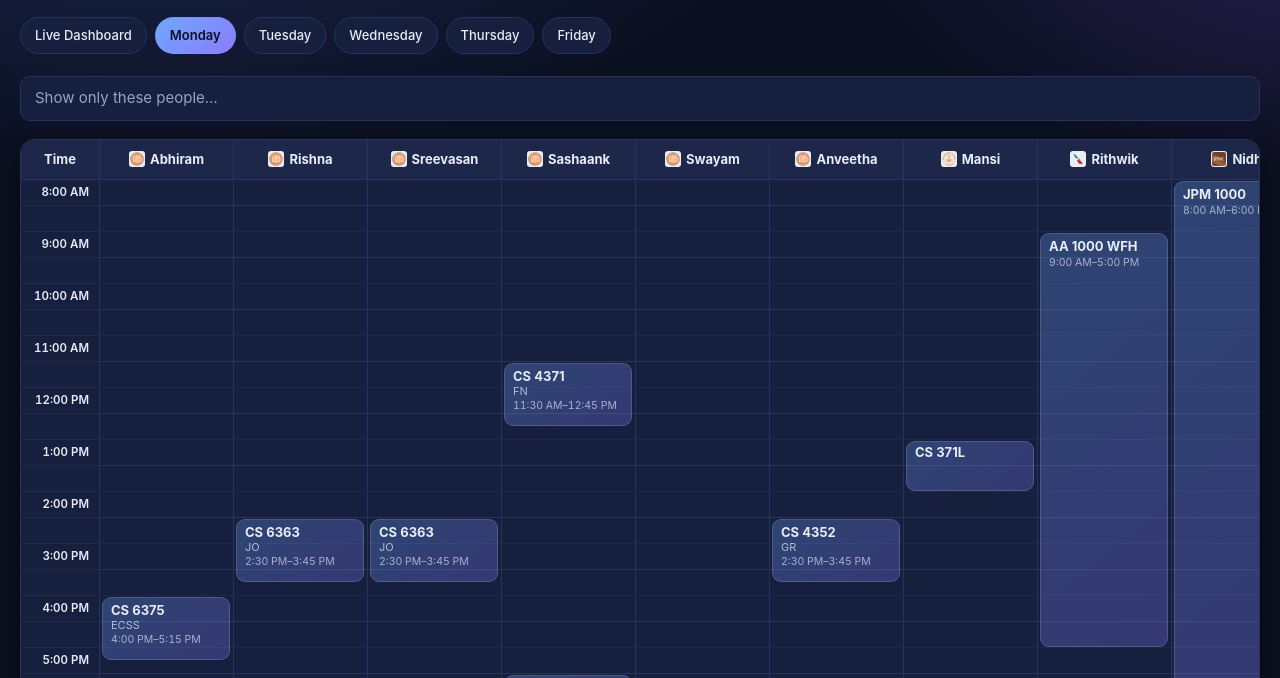
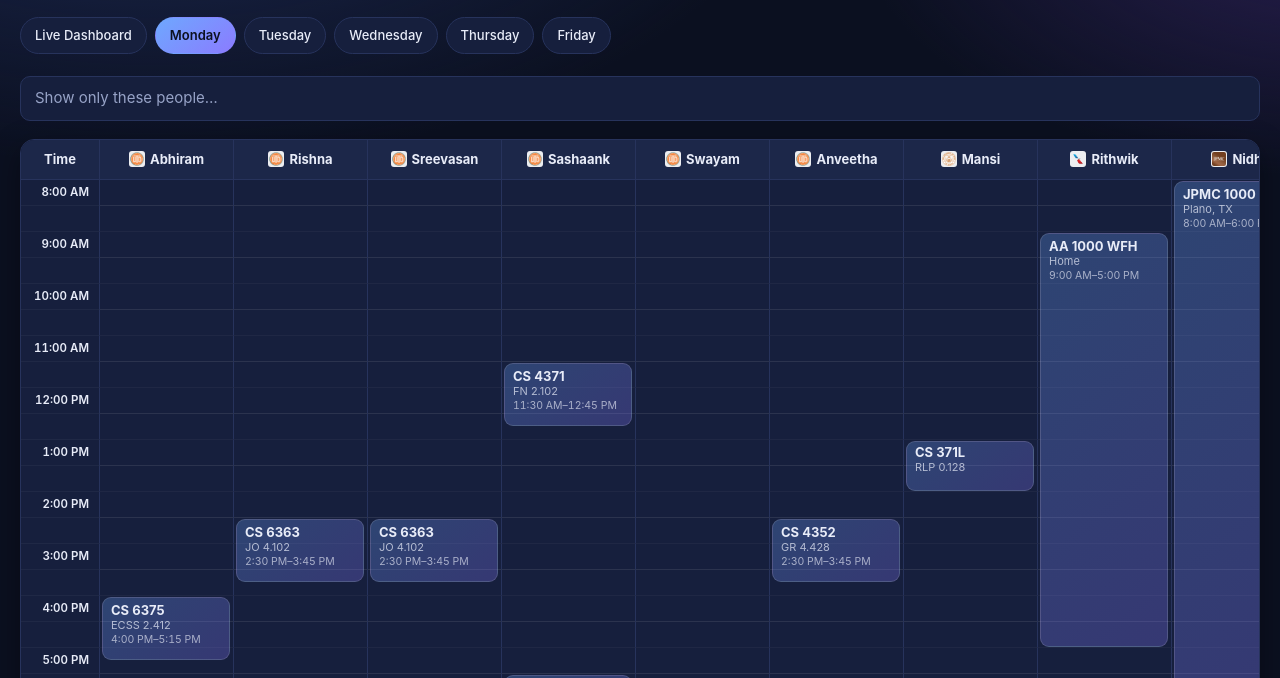
Before and after one commit to RVC13850/Schedule-Viewer, a plain HTML site: page day.html in a window 1280 px wide. Shown: the part 98-776 px from the top of the page. Drawn offline with Linux system fonts and the light colour scheme.

Commit message:
locations added

```diff
--- a/assets/day.js
+++ b/assets/day.js
@@ -57,7 +57,7 @@
       const length = (e.endMinutes - e.startMinutes) / data.slotMinutes;
       const row = Math.floor(offset) + 2;
       const span = Math.max(1, Math.ceil(offset + length) - Math.floor(offset));
-      parts.push(`<div class="ev${length <= 2 ? " short" : ""}" style="grid-column:${idx + 2};grid-row:${row} / span ${span};margin-top:${
+      parts.push(`<div class="ev${length <= 1 ? " tiny" : length <= 2 ? " short" : ""}" style="grid-column:${idx + 2};grid-row:${row} / span ${span};margin-top:${
         ((offset % 1) * SLOT_PX + 1).toFixed(1)}px;height:${(length * SLOT_PX - 2).toFixed(1)}px"
         title="${escapeHtml(person)} — ${escapeHtml(e.title)} ${formatTime(e.startMinutes)}–${formatTime(e.endMinutes)}">
         <b>${escapeHtml(e.title)}</b>
--- a/data/schedule.json
+++ b/data/schedule.json
@@ -70,8 +70,8 @@
       {
         "person": "Nidhi",
         "kind": "work",
-        "title": "JPM 1000",
-        "location": "",
+        "title": "JPMC 1000",
+        "location": "Plano, TX",
         "start": "08:00",
         "end": "18:00",
         "startMinutes": 480,
@@ -82,7 +82,7 @@
         "person": "Rithwik",
         "kind": "work",
         "title": "AA 1000 WFH",
-        "location": "",
+        "location": "Home",
         "start": "09:00",
         "end": "17:00",
         "startMinutes": 540,
@@ -93,7 +93,7 @@
         "person": "Sashaank",
         "kind": "class",
         "title": "CS 4371",
-        "location": "FN",
+        "location": "FN 2.102",
         "start": "11:30",
         "end": "12:45",
         "startMinutes": 690,
@@ -159,7 +159,7 @@
         "person": "Anveetha",
         "kind": "class",
         "title": "CS 4352",
-        "location": "GR",
+        "location": "GR 4.428",
         "start": "14:30",
         "end": "15:45",
         "startMinutes": 870,
@@ -170,7 +170,7 @@
         "person": "Rishna",
         "kind": "class",
         "title": "CS 6363",
-        "location": "JO",
+        "location": "JO 4.102",
         "start": "14:30",
         "end": "15:45",
         "startMinutes": 870,
@@ -181,7 +181,7 @@
         "person": "Sreevasan",
         "kind": "class",
         "title": "CS 6363",
-        "location": "JO",
+        "location": "JO 4.102",
         "start": "14:30",
         "end": "15:45",
         "startMinutes": 870,
@@ -203,7 +203,7 @@
         "person": "Abhiram",
         "kind": "class",
         "title": "CS 6375",
-        "location": "ECSS",
+        "location": "ECSS 2.412",
         "start": "16:00",
         "end": "17:15",
         "startMinutes": 960,
@@ -214,7 +214,7 @@
         "person": "Sashaank",
         "kind": "class",
         "title": "CS 4384",
-        "location": "ECSS",
+        "location": "GR 3.420",
         "start": "17:30",
         "end": "18:45",
         "startMinutes": 1050,
@@ -226,8 +226,8 @@
       {
         "person": "Nidhi",
         "kind": "work",
-        "title": "JPM 1000",
-        "location": "",
+        "title": "JPMC 1000",
+        "location": "Plano, TX",
         "start": "08:00",
         "end": "18:00",
         "startMinutes": 480,
@@ -238,7 +238,7 @@
         "person": "Abhiram",
         "kind": "class",
         "title": "CS 6301",
-        "location": "ECSS",
+        "location": "ECSS 2.305",
         "start": "08:30",
         "end": "09:45",
         "startMinutes": 510,
@@ -249,7 +249,7 @@
         "person": "Rishna",
         "kind": "class",
         "title": "CS 6301",
-        "location": "ECSS",
+        "location": "ECSS 2.305",
         "start": "08:30",
         "end": "09:45",
         "startMinutes": 510,
@@ -260,7 +260,7 @@
         "person": "Sreevasan",
         "kind": "class",
         "title": "CS 6301",
-        "location": "ECSS",
+        "location": "ECSS 2.305",
         "start": "08:30",
         "end": "09:45",
         "startMinutes": 510,
@@ -271,7 +271,7 @@
         "person": "Swayam",
         "kind": "class",
         "title": "CS 6364",
-        "location": "ECSS",
+        "location": "ECSS 2.311",
         "start": "08:30",
         "end": "09:45",
         "startMinutes": 510,
@@ -282,11 +282,11 @@
         "person": "Anveetha",
         "kind": "class",
         "title": "HONS 3116",
-        "location": "AD",
+        "location": "AD 2.238",
         "start": "09:00",
-        "end": "10:15",
+        "end": "09:50",
         "startMinutes": 540,
-        "endMinutes": 615,
+        "endMinutes": 590,
         "endEstimated": false
       },
       {
@@ -304,11 +304,11 @@
         "person": "Rithwik",
         "kind": "work",
         "title": "AA 1000 INP",
-        "location": "",
+        "location": "Fort Worth, TX",
         "start": "09:00",
-        "end": "18:00",
+        "end": "17:00",
         "startMinutes": 540,
-        "endMinutes": 1080,
+        "endMinutes": 1020,
         "endEstimated": false
       },
       {
@@ -326,7 +326,7 @@
         "person": "Anveetha",
         "kind": "class",
         "title": "MATH 4301",
-        "location": "FN",
+        "location": "FN 2.214",
         "start": "10:00",
         "end": "11:15",
         "startMinutes": 600,
@@ -336,8 +336,8 @@
       {
         "person": "Sashaank",
         "kind": "class",
-        "title": "CS 4394",
-        "location": "CR",
+        "title": "CS 4393",
+        "location": "CR 1.202",
         "start": "10:00",
         "end": "11:15",
         "startMinutes": 600,
@@ -348,7 +348,7 @@
         "person": "Swayam",
         "kind": "class",
         "title": "CS 6314",
-        "location": "",
+        "location": "ECSS 2.410",
         "start": "10:00",
         "end": "11:15",
         "startMinutes": 600,
@@ -370,7 +370,7 @@
         "person": "Sreevasan",
         "kind": "class",
         "title": "CS 6326",
-        "location": "",
+        "location": "GR 4.428",
         "start": "11:30",
         "end": "12:45",
         "startMinutes": 690,
@@ -392,7 +392,7 @@
         "person": "Mansi",
         "kind": "class",
         "title": "NTR 306",
-        "location": "",
+        "location": "Home",
         "start": "12:30",
         "end": "14:00",
         "startMinutes": 750,
@@ -447,7 +447,7 @@
         "person": "Rishna",
         "kind": "class",
         "title": "CS 6360",
-        "location": "ECSS",
+        "location": "ECSS 2.306",
         "start": "14:30",
         "end": "15:45",
         "startMinutes": 870,
@@ -469,7 +469,7 @@
         "person": "Anveetha",
         "kind": "class",
         "title": "CS 4365",
-        "location": "ECSS",
+        "location": "ECSS 2.415",
         "start": "16:00",
         "end": "17:15",
         "startMinutes": 960,
@@ -492,8 +492,8 @@
       {
         "person": "Nidhi",
         "kind": "work",
-        "title": "JPM 1000",
-        "location": "",
+        "title": "JPMC 1000",
+        "location": "Plano, TX",
         "start": "08:00",
         "end": "18:00",
         "startMinutes": 480,
@@ -504,11 +504,11 @@
         "person": "Rithwik",
         "kind": "work",
         "title": "AA 1000 INP",
-        "location": "",
+        "location": "Fort Worth, TX",
         "start": "09:00",
-        "end": "18:00",
+        "end": "17:00",
         "startMinutes": 540,
-        "endMinutes": 1080,
+        "endMinutes": 1020,
         "endEstimated": false
       },
       {
@@ -526,7 +526,7 @@
         "person": "Sashaank",
         "kind": "class",
         "title": "CS 4371",
-        "location": "FN",
+        "location": "FN 2.102",
         "start": "11:30",
         "end": "12:45",
         "startMinutes": 690,
@@ -592,7 +592,7 @@
         "person": "Anveetha",
         "kind": "class",
         "title": "CS 4352",
-        "location": "GR",
+        "location": "GR 4.428",
         "start": "14:30",
         "end": "15:45",
         "startMinutes": 870,
@@ -603,7 +603,7 @@
         "person": "Rishna",
         "kind": "class",
         "title": "CS 6363",
-        "location": "JO",
+        "location": "JO 4.102",
         "start": "14:30",
         "end": "15:45",
         "startMinutes": 870,
@@ -614,7 +614,7 @@
         "person": "Sreevasan",
         "kind": "class",
         "title": "CS 6363",
-        "location": "",
+        "location": "JO 4.102",
         "start": "14:30",
         "end": "15:45",
         "startMinutes": 870,
@@ -636,7 +636,7 @@
         "person": "Abhiram",
         "kind": "class",
         "title": "CS 6375",
-        "location": "ECSS",
+        "location": "ECSS 2.412",
         "start": "16:00",
         "end": "17:15",
         "startMinutes": 960,
@@ -646,8 +646,8 @@
       {
         "person": "Sashaank",
         "kind": "class",
-        "title": "CS 4375",
-        "location": "ECSS",
+        "title": "CS 4384",
+        "location": "GR 3.420",
         "start": "17:30",
         "end": "18:45",
         "startMinutes": 1050,
@@ -659,8 +659,8 @@
       {
         "person": "Nidhi",
         "kind": "work",
-        "title": "JPM 1000",
-        "location": "",
+        "title": "JPMC 1000",
+        "location": "Plano, TX",
         "start": "08:00",
         "end": "18:00",
         "startMinutes": 480,
@@ -671,7 +671,7 @@
         "person": "Abhiram",
         "kind": "class",
         "title": "CS 6301",
-        "location": "ECSS",
+        "location": "ECSS 2.305",
         "start": "08:30",
         "end": "09:45",
         "startMinutes": 510,
@@ -682,7 +682,7 @@
         "person": "Rishna",
         "kind": "class",
         "title": "CS 6301",
-        "location": "ECSS",
+        "location": "ECSS 2.305",
         "start": "08:30",
         "end": "09:45",
         "startMinutes": 510,
@@ -693,7 +693,7 @@
         "person": "Sreevasan",
         "kind": "class",
         "title": "CS 6301",
-        "location": "ECSS",
+        "location": "ECSS 2.305",
         "start": "08:30",
         "end": "09:45",
         "startMinutes": 510,
@@ -704,7 +704,7 @@
         "person": "Swayam",
         "kind": "class",
         "title": "CS 6364",
-        "location": "ECSS",
+        "location": "ECSS 2.311",
         "start": "08:30",
         "end": "09:45",
         "startMinutes": 510,
@@ -715,11 +715,11 @@
         "person": "Anveetha",
         "kind": "class",
         "title": "HONS 3116",
-        "location": "AD",
+        "location": "AD 2.238",
         "start": "09:00",
-        "end": "10:15",
+        "end": "09:50",
         "startMinutes": 540,
-        "endMinutes": 615,
+        "endMinutes": 590,
         "endEstimated": false
       },
       {
@@ -737,11 +737,11 @@
         "person": "Rithwik",
         "kind": "work",
         "title": "AA 1000 INP",
-        "location": "",
+        "location": "Fort Worth, TX",
         "start": "09:00",
-        "end": "18:00",
+        "end": "17:00",
         "startMinutes": 540,
-        "endMinutes": 1080,
+        "endMinutes": 1020,
         "endEstimated": false
       },
       {
@@ -759,7 +759,7 @@
         "person": "Anveetha",
         "kind": "class",
         "title": "MATH 4301",
-        "location": "FN",
+        "location": "FN 2.214",
         "start": "10:00",
         "end": "11:15",
         "startMinutes": 600,
@@ -780,8 +780,8 @@
       {
         "person": "Sashaank",
         "kind": "class",
-        "title": "CS 4394",
-        "location": "CR",
+        "title": "CS 4393",
+        "location": "CR 1.202",
         "start": "10:00",
         "end": "11:15",
         "startMinutes": 600,
@@ -792,7 +792,7 @@
         "person": "Swayam",
         "kind": "class",
         "title": "CS 6314",
-        "location": "",
+        "location": "ECSS 2.410",
         "start": "10:00",
         "end": "11:15",
         "startMinutes": 600,
@@ -814,7 +814,7 @@
         "person": "Sreevasan",
         "kind": "class",
         "title": "CS 6326",
-        "location": "",
+        "location": "GR 4.428",
         "start": "11:30",
         "end": "12:45",
         "startMinutes": 690,
@@ -825,7 +825,7 @@
         "person": "Mansi",
         "kind": "class",
         "title": "NTR 306",
-        "location": "",
+        "location": "Home",
         "start": "12:30",
         "end": "14:00",
         "startMinutes": 750,
@@ -880,7 +880,7 @@
         "person": "Rishna",
         "kind": "class",
         "title": "CS 6360",
-        "location": "ECSS",
+        "location": "ECSS 2.306",
         "start": "14:30",
         "end": "15:45",
         "startMinutes": 870,
@@ -902,7 +902,7 @@
         "person": "Anveetha",
         "kind": "class",
         "title": "CS 4365",
-        "location": "ECSS",
+        "location": "ECSS 2.415",
         "start": "16:00",
         "end": "17:15",
         "startMinutes": 960,
@@ -913,7 +913,7 @@
         "person": "Sashaank",
         "kind": "class",
         "title": "ARTS 3375",
-        "location": "ATC",
+        "location": "ATC 1.802",
         "start": "16:00",
         "end": "18:45",
         "startMinutes": 960,
@@ -936,8 +936,8 @@
       {
         "person": "Nidhi",
         "kind": "work",
-        "title": "JPM 1000",
-        "location": "",
+        "title": "JPMC 1000",
+        "location": "Plano, TX",
         "start": "08:00",
         "end": "18:00",
         "startMinutes": 480,
@@ -959,7 +959,7 @@
         "person": "Rithwik",
         "kind": "work",
         "title": "AA 1000 WFH",
-        "location": "",
+        "location": "Home",
         "start": "09:00",
         "end": "17:00",
         "startMinutes": 540,
@@ -1014,7 +1014,7 @@
         "person": "Swayam",
         "kind": "class",
         "title": "CS 6301",
-        "location": "",
+        "location": "ECSS 2.306",
         "start": "13:00",
         "end": "15:45",
         "startMinutes": 780,
```
Also changed, not shown: assets/styles.css (+5 -2 lines), 1 other file.
